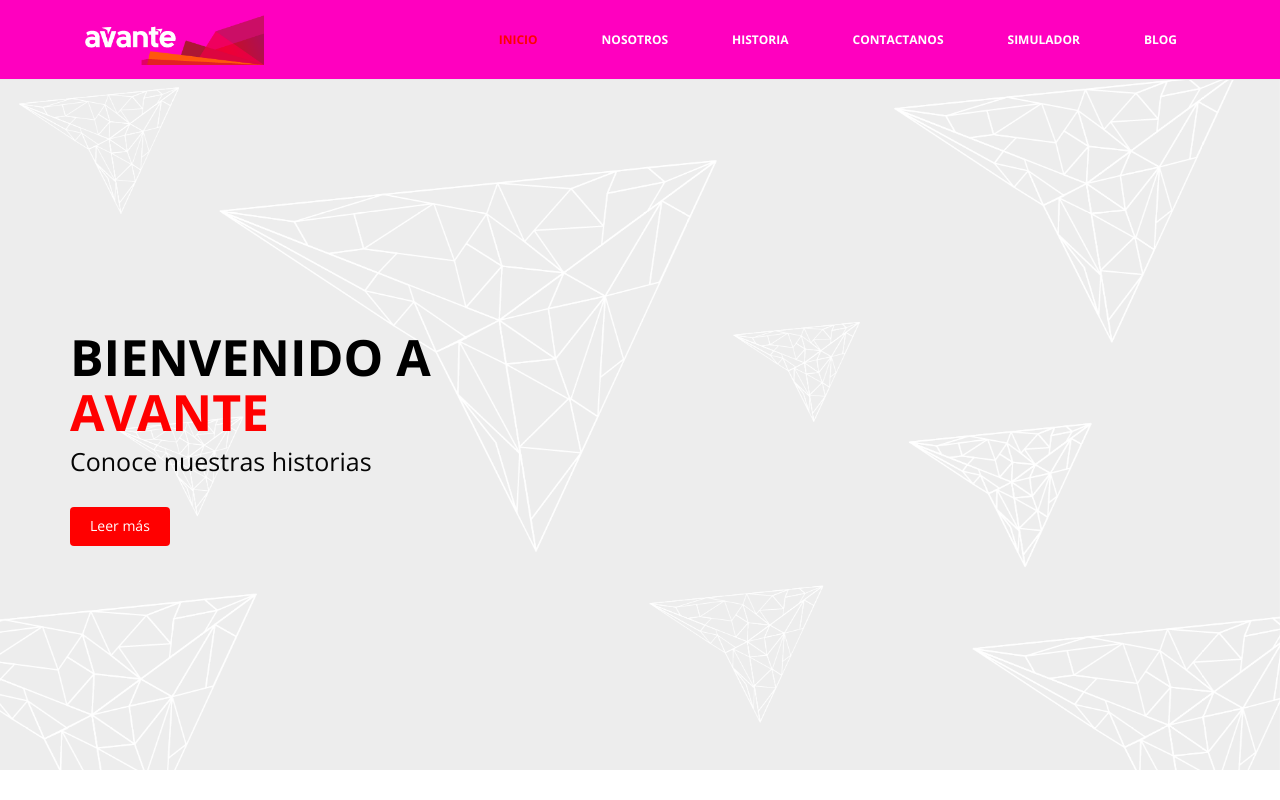
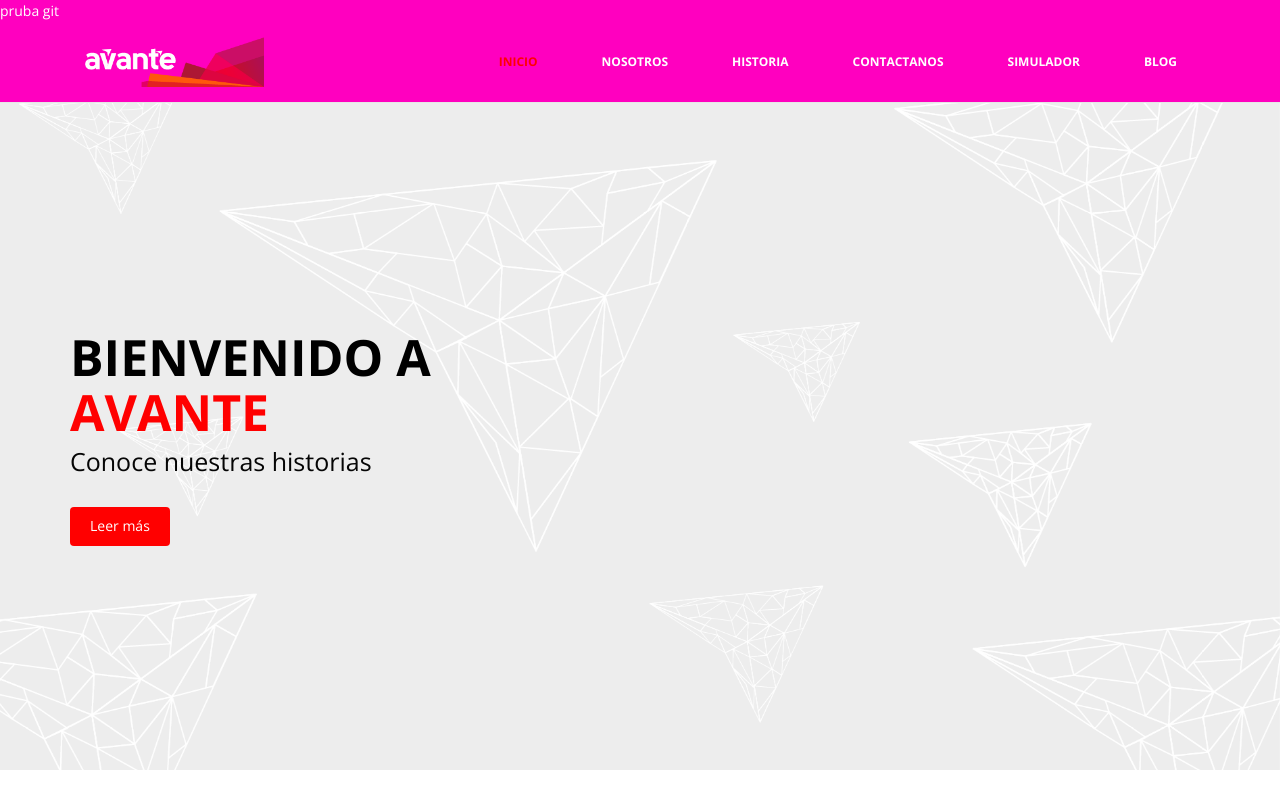
Before and after one commit to jaasielmalagon/SAAF-web, a website: page public_html/index.html in a window 1280 px wide. Shown: the top 800 px of the page. Drawn offline with nearby package versions, Linux system fonts and the light colour scheme.

Commit message:
Prueba Git

```diff
--- a/public_html/index.html
+++ b/public_html/index.html
@@ -17,6 +17,8 @@
 	<header>
 		<nav class="navbar navbar-default navbar-fixed-top" role="navigation">
 			<div class="navigation">
+                           <!-- Comentario ´Prueba git-->
+                           <div>pruba git</div>
 				<div class="container">
 					<div class="navbar-header">
 						<button type="button" class="navbar-toggle collapsed" data-toggle="collapse" data-target=".navbar-collapse.collapse">
```
